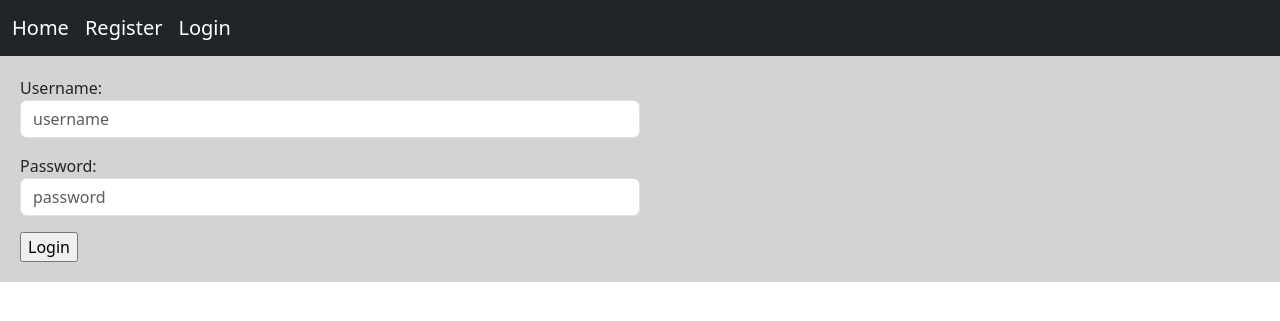
After one commit to louk-2005/project, a Django app: page /accounts/login/ in a window 1280 px wide. The commit adds this page. Shown: the top 321 px of the page. Run offline with Django 5.2, Linux system fonts and the light colour scheme.

Commit message:
complect the login page and include something in navbar

```diff
--- a/base/accounts/forms.py
+++ b/base/accounts/forms.py
@@ -4,7 +4,7 @@ from django.contrib import messages
 from django.core.exceptions import ValidationError
 
 
-class LoginForm(forms.Form):
+class RegisterForm(forms.Form):
     username = forms.CharField(widget=forms.TextInput(attrs={'class': 'form-control','placeholder': 'username'}))
     email = forms.CharField(widget=forms.EmailInput(attrs={'class': 'form-control','placeholder': 'email'}))
     password = forms.CharField(widget=forms.PasswordInput(attrs={'class': 'form-control','placeholder': 'password'}))
@@ -27,3 +27,6 @@ class LoginForm(forms.Form):
         password_check = cleaned_data.get('password_check')
         if password and password_check and password != password_check:
             raise ValidationError('Passwords do not match')
+class LoginForm(forms.Form):
+    username = forms.CharField(widget=forms.TextInput(attrs={'class': 'form-control','placeholder': 'username'}))
+    password = forms.CharField(widget=forms.PasswordInput(attrs={'class': 'form-control','placeholder': 'password'}))
--- /dev/null
+++ b/base/accounts/templates/accounts/login.html
@@ -0,0 +1,13 @@
+{% extends 'base.html' %}
+
+{% block title %}Login{% endblock %}
+
+{% block body %}
+
+    <form action="" method="post" class="col-md-6" novalidate>
+    {% csrf_token %}
+    {{ form.as_p }}
+    <input type="submit" value="Login">
+    </form>
+
+{% endblock %}
--- a/base/accounts/urls.py
+++ b/base/accounts/urls.py
@@ -7,5 +7,6 @@ app_name = 'accounts'
 urlpatterns = [
     path('register/', views.RegisterView.as_view(), name='register'),
     path('login/', views.LoginView.as_view(), name='login'),
+    path('logout/', views.LogoutView.as_view(), name='logout'),
 
 ]
--- a/base/accounts/views.py
+++ b/base/accounts/views.py
@@ -2,14 +2,17 @@ from django.shortcuts import render,redirect
 from django.views import View
 from django.contrib.auth.models import User
 from django.contrib import messages
+from django.contrib.auth import authenticate, login, logout
 
-from .forms import LoginForm
+from .forms import LoginForm, RegisterForm
+
 
 class RegisterView(View):
-    form_class = LoginForm
+    form_class = RegisterForm
     template_name = 'accounts/register.html'
     def dispatch(self, request, *args, **kwargs):
         if request.user.is_authenticated:
+            messages.error(request, 'You are already logged in','warning')
             return redirect('home:home')
         return super().dispatch(request, *args, **kwargs)
     def get(self,request):
@@ -24,4 +27,30 @@ class RegisterView(View):
             return redirect('home:home')
         return render(request,self.template_name,{'form':form})
 class LoginView(View):
-    pass
+    form_class = LoginForm
+    template_name = 'accounts/login.html'
+    def dispatch(self, request, *args, **kwargs):
+        if request.user.is_authenticated:
+            messages.error(request, 'You are already logged in','warning')
+            return redirect('home:home')
+        return super().dispatch(request, *args, **kwargs)
+    def get(self, request):
+        form=self.form_class()
+        return render(request,self.template_name,{'form':form})
+    def post(self, request):
+        form = self.form_class(request.POST)
+        if form.is_valid():
+            cd = form.cleaned_data
+            user = authenticate(username=cd['username'],password=cd['password'])
+            if user is not None:
+                login(request,user)
+                messages.success(request,'You are now logged in','success')
+                return redirect('home:home')
+            else:
+                messages.error(request,' username or password is not correct','error')
+        return render(request,self.template_name,{'form':form})
+class LogoutView(View):
+    def get(self, request):
+        logout(request)
+        messages.success(request,'You are now logged out','success')
+        return redirect('home:home')
--- a/base/templates/base.html
+++ b/base/templates/base.html
@@ -15,6 +15,7 @@
 <body>
     {% include 'inc/navbar.html' %}
     <div class="jumbotron">
+        {% include 'inc/messages.html' %}
         {% block body %}{% endblock %}
     </div>
 </body>
--- a/base/templates/inc/navbar.html
+++ b/base/templates/inc/navbar.html
@@ -1,6 +1,12 @@
 <nav class="navbar navbar-expand-lg navbar-dark bg-dark">
   <div class="container-fluid">
-    <a class="navbar-brand" href="{% url 'home:home' %}">Home</a>
+      <a class="navbar-brand" href="{% url 'home:home' %}">Home</a>
+      {% if request.user.is_authenticated %}
+            <a class="navbar-brand" href="{% url 'accounts:logout' %}">Logout</a>
+      {% else %}
+          <a class="navbar-brand" href="{% url 'accounts:register' %}">Register</a>
+          <a class="navbar-brand" href="{% url 'accounts:login' %}">Login</a>
+      {% endif %}
     <div class="collapse navbar-collapse" id="navbarNavAltMarkup">
     </div>
   </div>
```
Also changed, not shown: base/db.sqlite3.
